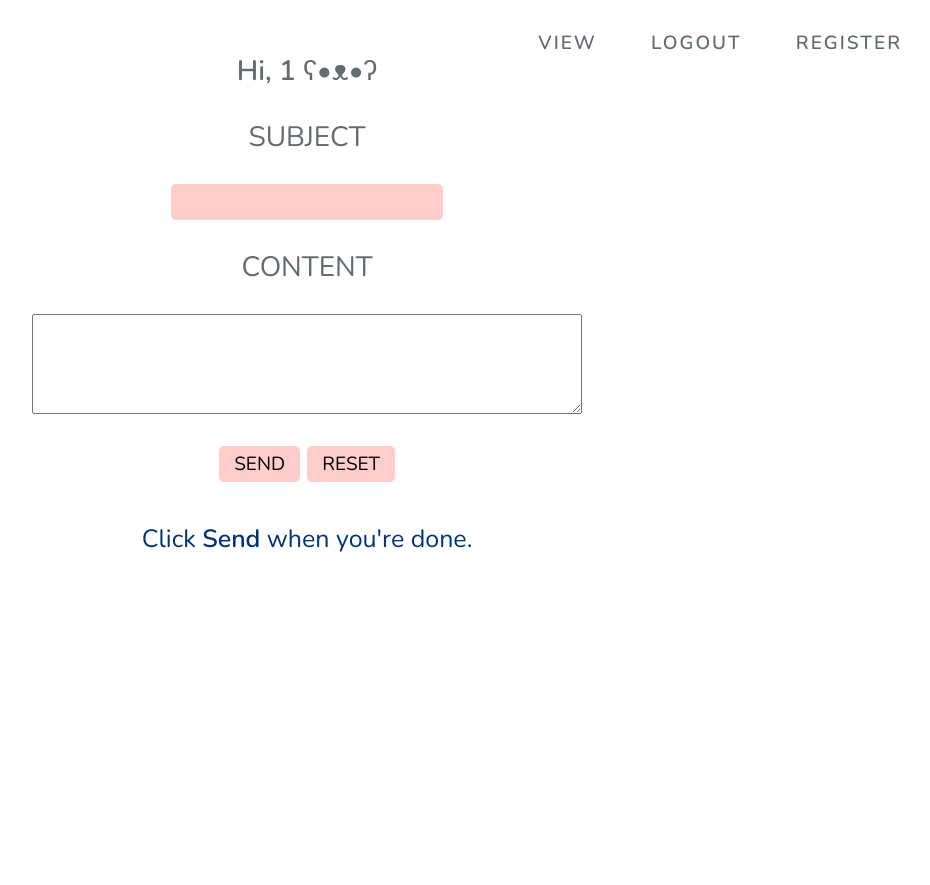
After one commit to lulu1417/MessageBoard, a PHP site: page /board.php?name=1 in a window 1280 px wide. The commit adds this page. Shown: the whole page, without its empty margins (333-1263 px from the left). Run offline with PHP 8.4, Linux system fonts and the light colour scheme; data that the repository does not hold is empty; a stand-in replaces the project's code that opens the database connection.

Commit message:
parameter:id

```diff
--- /dev/null
+++ b/board.php
@@ -0,0 +1,72 @@
+<title>Board</title>
+<?php
+include 'header.php';
+$name = $_GET['name'];
+$userId = $_GET['userId'];
+?>
+
+<body>
+<div class="flex-center position-ref full-height">
+    <div class="top-right home">
+        <a href='view.php?name=<?=$name?>'>View</a>
+        <a href="index.php">Logout</a>
+        <a href="signup.php">Register</a>
+    </div>
+    <div class="content">
+        <div class="m-b-md">
+            <form name="form1" action="board.php" method="post">
+                <input type="hidden" name="name" value="<?=$name?>">
+                <input type="hidden" name="userId" value="<?=$userId?>">
+                <p><strong><?="Hi, " . $name?></strong>  ʕ•ᴥ•ʔ</p>
+                <p>SUBJECT</p>
+                <p><input type="text" name="subject"></p>
+                <p>CONTENT</p>
+                <p><textarea style="font-family: 'Nunito', sans-serif; font-size:20px; width:550px;height:100px;" name="content"></textarea></p>
+                <p><input type="submit" name="submit" value="SEND">
+                    <style>
+                        input {padding:5px 15px; background:#FFCCCC; border:0 none;
+                            cursor:pointer;
+                            -webkit-border-radius: 5px;
+                            border-radius: 5px; }
+                    </style>
+                    <input type="reset" name="Reset" value="RESET">
+                    <style>
+                        input {
+                            padding:5px 15px;
+                            background:#FFCCCC;
+                            border:0 none;f
+                        cursor:pointer;
+                            -webkit-border-radius: 5px;
+                            border-radius: 5px;
+                            font-family: 'Nunito', sans-serif;
+                            font-size: 19px;
+                        }
+                    </style>
+            </form>
+        </div>
+
+</body>
+</html>
+
+<?php
+
+if (isset($_POST['submit'])) {
+    echo '<div class="success">Added successfully ！</div>';
+    $name = $_POST['name'];
+    $subject = $_POST["subject"];
+    $content = $_POST["content"];
+    $sql = "INSERT posts(user_id, content, time) VALUES ('$userId', '$subject', '$content', now())";
+
+    if (!mysqli_query($db, $sql)) {
+        die(mysqli_error());
+    } else {
+        echo "
+                <script>
+                setTimeout(function(){window.location.href='view.php?name=" . $name ."&userId=" . $userId. "';},500);
+                </script>";
+
+    }
+} else {
+    echo '<div class="success">Click <strong>Send</strong> when you\'re done.</div>';
+}
+?>
--- a/createTable.php
+++ b/createTable.php
@@ -12,6 +12,7 @@ $sqls = [
     'posts' => "create table posts(
         id integer auto_increment primary key,
         user_id integer(10) NOT NULL ,
+        subject varchar (20) NOT NULL ,
         content varchar(20),
         time TIMESTAMP DEFAULT CURRENT_TIMESTAMP
         );
--- a/register.php
+++ b/register.php
@@ -48,6 +48,7 @@ include 'header.php';
 //header("Content-Type: text/html; charset=utf8");
 if (isset($_POST['submit'])) {
     $name = $_SESSION['name'] = $_POST['name'];
+    $userId = $_SESSION['userId'] = $_POST['userId'];
     $password = $_POST['password'];
     if ($name && $password) {
         $sql = "select * from users where name = '$name'";
@@ -63,7 +64,7 @@ if (isset($_POST['submit'])) {
                 echo '<div class="success">Sign up successfully ！</div>';
                 echo "
                     <script>
-                    setTimeout(function(){window.location.href='view.php?name=" . $name . "';},2000);
+                    setTimeout(function(){window.location.href='view.php?name=" . $name .$userId. "';},2000);
                     </script>";
             }
         } else {
--- a/view.php
+++ b/view.php
@@ -2,6 +2,7 @@
 <?php
 include 'header.php';
 $name = $_GET['name'];
+$userId = $_GET['userId'];
 ?>
 <body>
 <div class="flex-center position-ref full-height">
@@ -10,7 +11,7 @@ $name = $_GET['name'];
         if (!$name) {
             echo '<a href="index.php">Log in</a>';
         } else {
-            echo "<a href='board.php?name=" . $name . "'>Write some messages</a>";
+            echo "<a href='board.php?name=" . $name ."&userId=". $userId. "'>Write some messages</a>";
             echo '<a href="index.php">Log out</a>';
         }?>
     </div>
@@ -22,6 +23,7 @@ $name = $_GET['name'];
     $sql = "select * from posts";
     $result = mysqli_query($db, $sql);
     $_SESSION['name'] = $name = $_GET['name'];
+    $_SESSION['userId'] = $userId = $_GET['userId'];
     while ($row = mysqli_fetch_assoc($result)) {
         echo "<br>Visitor Name：" . $row['name'];
         echo "<br>Subject：" . $row['subject'];
@@ -29,7 +31,7 @@ $name = $_GET['name'];
         $_SESSION['no'] =  $row['no'];
         if ($name == $row['name']) {
             echo '
-		<a href=" edit.php?name=' . $name . '&no=' . $row['no'] .'">
+		<a href=" edit.php?name=' . $name ."&userId=". $userId. '&no=' . $row['no'] .'">
 		Edit message content</a>&nbsp|&nbsp<a href="delete.php">Delete the message</a><br>';
         }
         echo "Time：" . $row['time'] . "<br>";
```
Also changed, not shown: index.php (+17 -11 lines).
